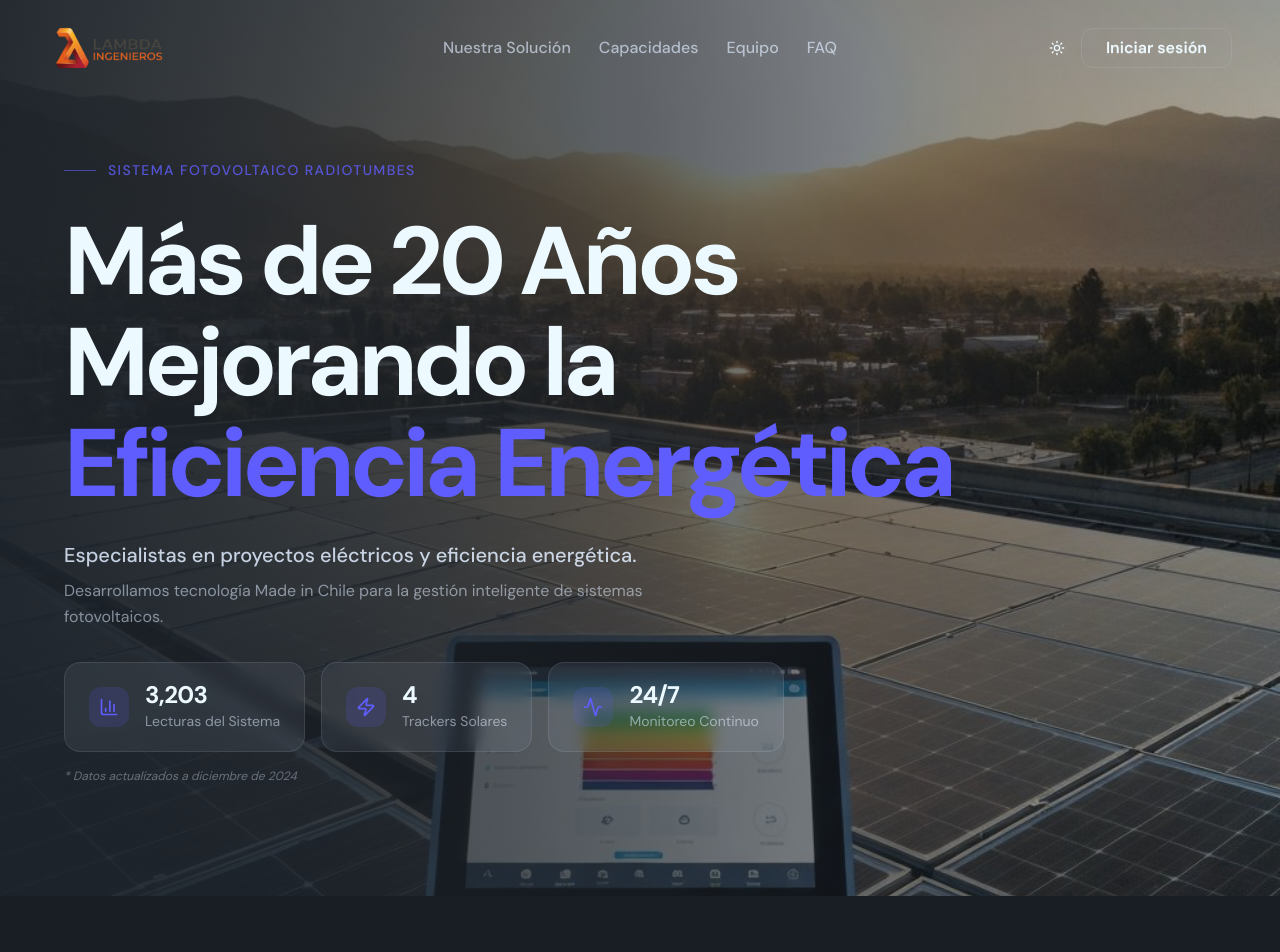
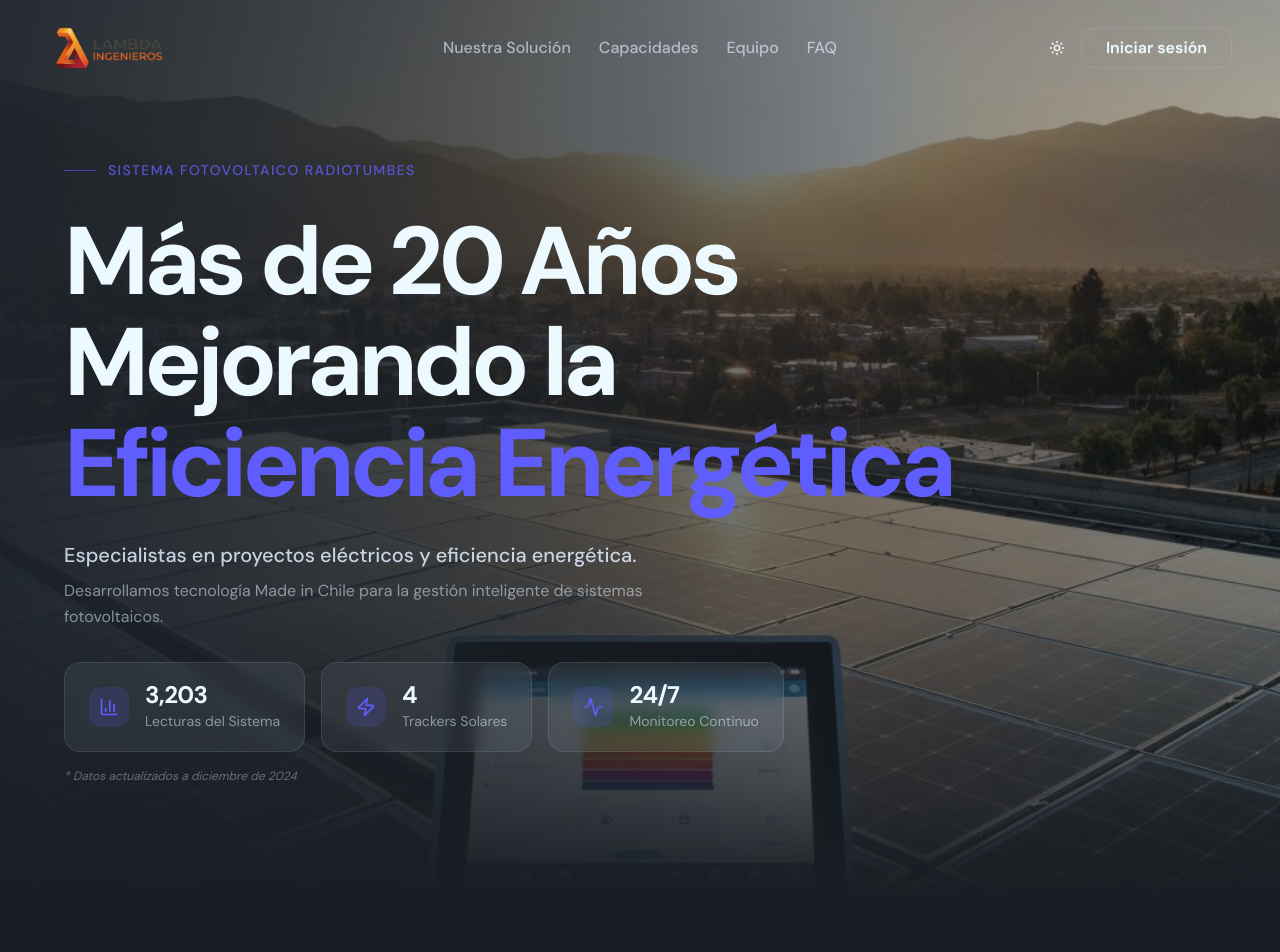
Before and after one commit to catluvies/v0si, a Next.js app: page / in a window 1280 px wide. Shown: the top 952 px of the page. Built offline with nearby package versions, Linux system fonts and the light colour scheme.

Commit message:
style: add bottom fade transition from hero to logo cloud

```diff
--- a/components/landing/hero-section.tsx
+++ b/components/landing/hero-section.tsx
@@ -17,6 +17,8 @@ export default function HeroSection() {
           priority
         />
         <div className="absolute inset-0 bg-gradient-to-r from-base-100/95 via-base-100/70 to-base-100/30" />
+        {/* Bottom fade into next section (bg-base-200) */}
+        <div className="absolute bottom-0 left-0 right-0 h-72 bg-gradient-to-t from-base-200 via-base-200/50 via-40% to-transparent" />
       </div>
 
       <div className="relative z-10 w-full max-w-7xl mx-auto px-6 lg:px-16 pt-40 pb-28">
```
